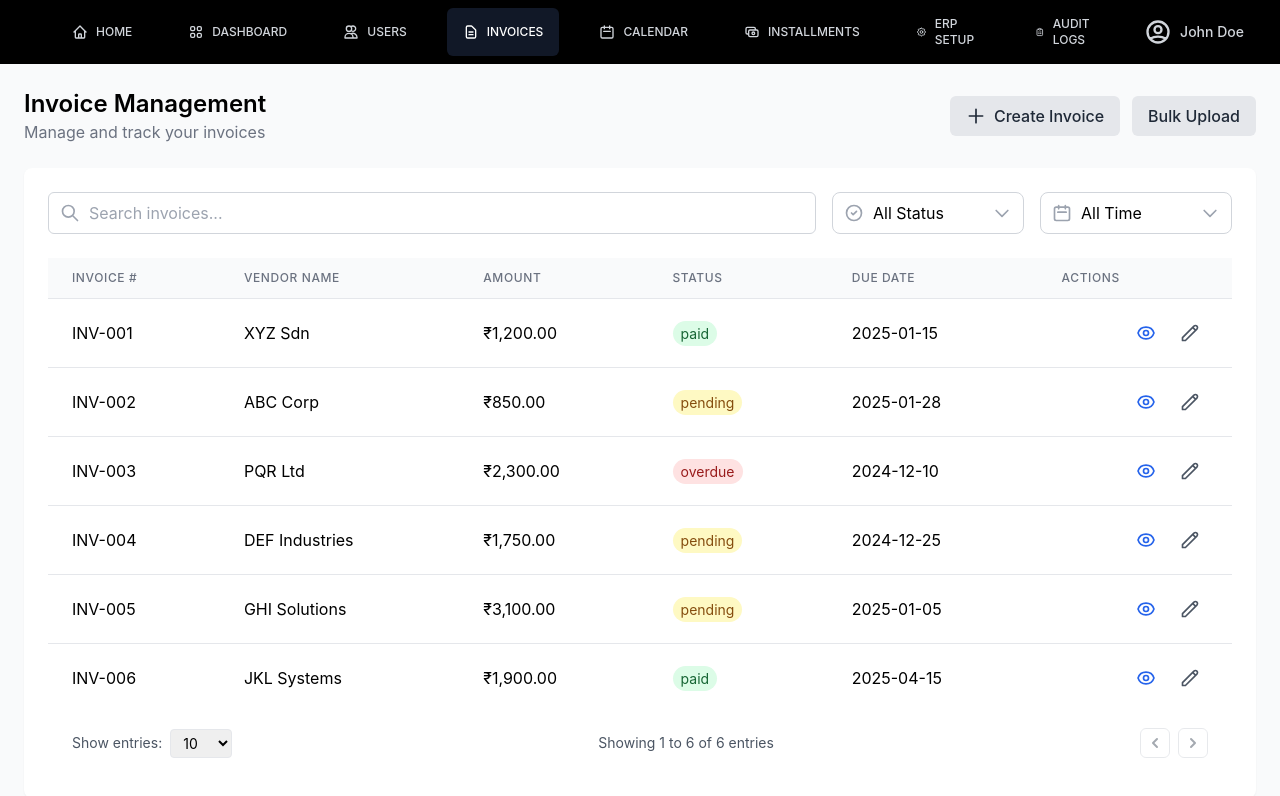
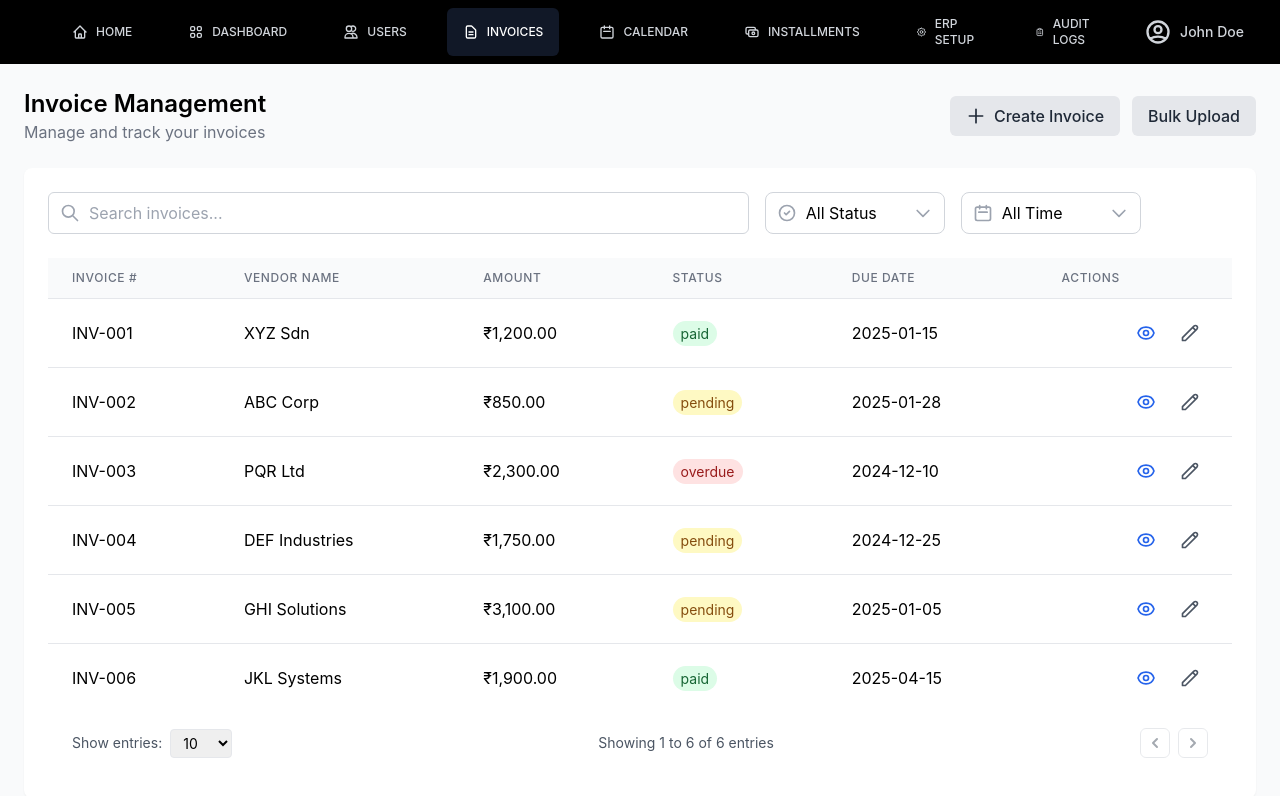
Before and after one commit to thecolossalsparkle/liquidrbac, a React (Create React App) app: page /invoices in a window 1280 px wide. Shown: the top 796 px of the page. Built offline with nearby package versions, Linux system fonts and the light colour scheme.

Commit message:
Invoice Bug Fix

```diff
--- a/src/pages/Invoices.jsx
+++ b/src/pages/Invoices.jsx
@@ -240,18 +240,19 @@ const Invoices = () => {
 
       <div className="bg-white rounded-lg p-4 sm:p-6 shadow-sm">
         <div className="mb-6">
-          <div className="flex flex-col sm:flex-row sm:items-center gap-4">
-            <div className="w-full sm:flex-1">
+          <div className="flex flex-col lg:flex-row gap-4">
+            <div className={`w-full ${selectedTimeRange === 'custom' ? 'lg:w-2/5' : 'lg:w-3/5'}`}>
               <SearchInput
                 placeholder="Search invoices..."
                 onChange={(e) => {
                   setSearchQuery(e.target.value);
-                  setCurrentPage(1); // Reset to first page when searching
+                  setCurrentPage(1);
                 }}
                 value={searchQuery}
               />
             </div>
-            <div className="relative w-full sm:w-48">
+            <div className={`flex flex-col sm:flex-row gap-4 w-full ${selectedTimeRange === 'custom' ? 'lg:w-3/5' : 'lg:w-2/5'}`}>
+              <div className="relative w-full sm:flex-1 lg:max-w-[180px]">
                 <div className="relative">
                   <select
                     className={`appearance-none w-full px-4 py-2 pl-10 pr-8 border border-gray-300 rounded-lg focus:outline-none focus:ring-1 focus:ring-blue-500 ${
@@ -273,7 +274,7 @@ const Invoices = () => {
                   </div>
                 </div>
               </div>
-            <div className="relative w-full sm:w-48">
+              <div className="relative w-full sm:flex-1 lg:max-w-[180px]">
                 <div className="relative">
                   <select
                     className={`appearance-none w-full px-4 py-2 pl-10 pr-8 border border-gray-300 rounded-lg focus:outline-none focus:ring-1 focus:ring-blue-500 ${
@@ -297,21 +298,22 @@ const Invoices = () => {
               </div>
 
               {selectedTimeRange === 'custom' && (
-              <div className="flex gap-2 w-full sm:w-auto">
+                <div className="flex flex-col sm:flex-row gap-2 w-full lg:w-auto">
                   <input
                     type="date"
-                  className="px-4 py-2 border border-gray-300 rounded-lg focus:outline-none focus:ring-1 focus:ring-blue-500"
+                    className="w-full sm:w-40 px-4 py-2 border border-gray-300 rounded-lg focus:outline-none focus:ring-1 focus:ring-blue-500"
                     value={customDateRange.startDate}
                     onChange={(e) => setCustomDateRange(prev => ({ ...prev, startDate: e.target.value }))}
                   />
                   <input
                     type="date"
-                  className="px-4 py-2 border border-gray-300 rounded-lg focus:outline-none focus:ring-1 focus:ring-blue-500"
+                    className="w-full sm:w-40 px-4 py-2 border border-gray-300 rounded-lg focus:outline-none focus:ring-1 focus:ring-blue-500"
                     value={customDateRange.endDate}
                     onChange={(e) => setCustomDateRange(prev => ({ ...prev, endDate: e.target.value }))}
                   />
                 </div>
               )}
+            </div>
           </div>
         </div>
 
```
Lines whose indentation alone changed are shown as unchanged.
